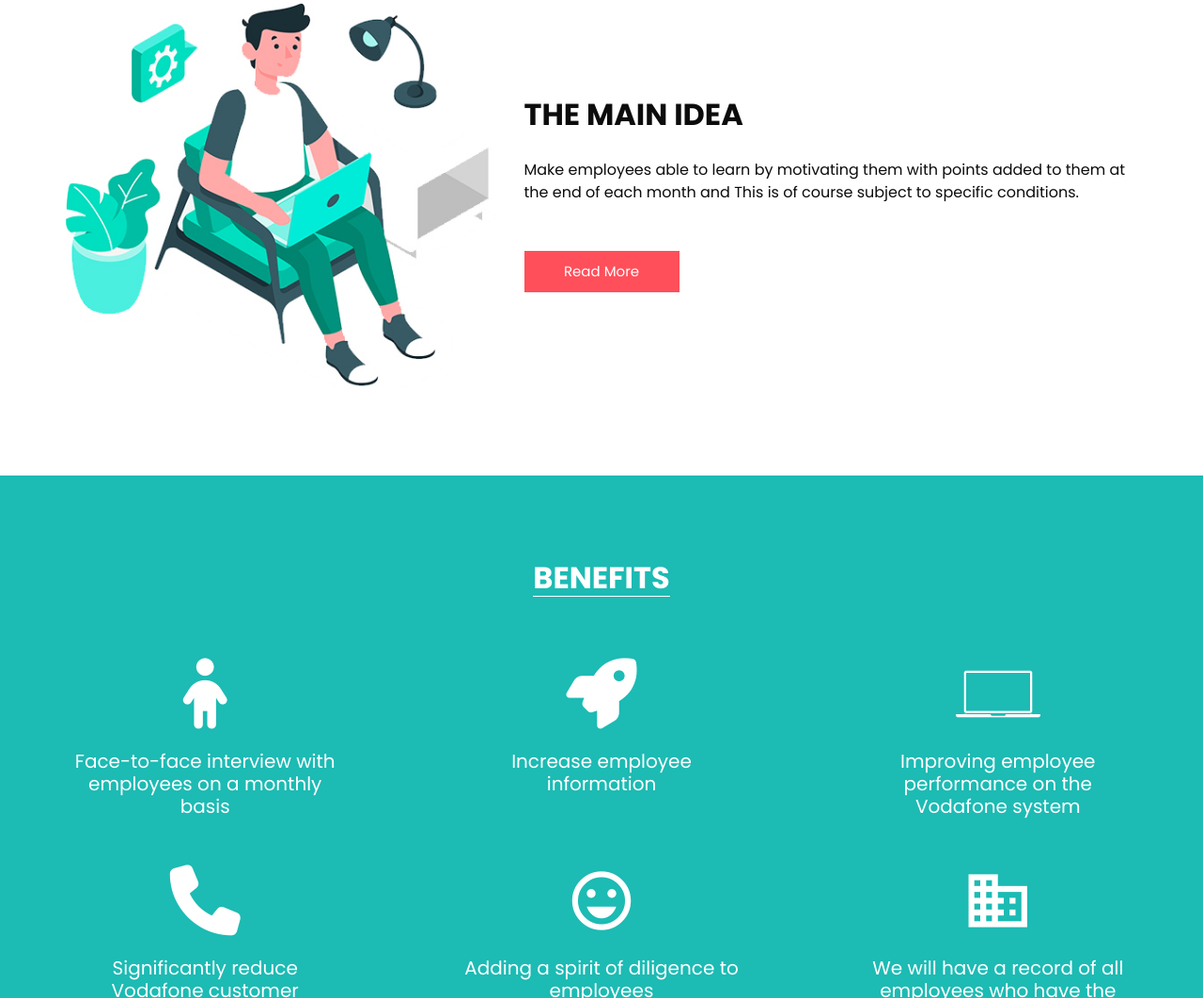
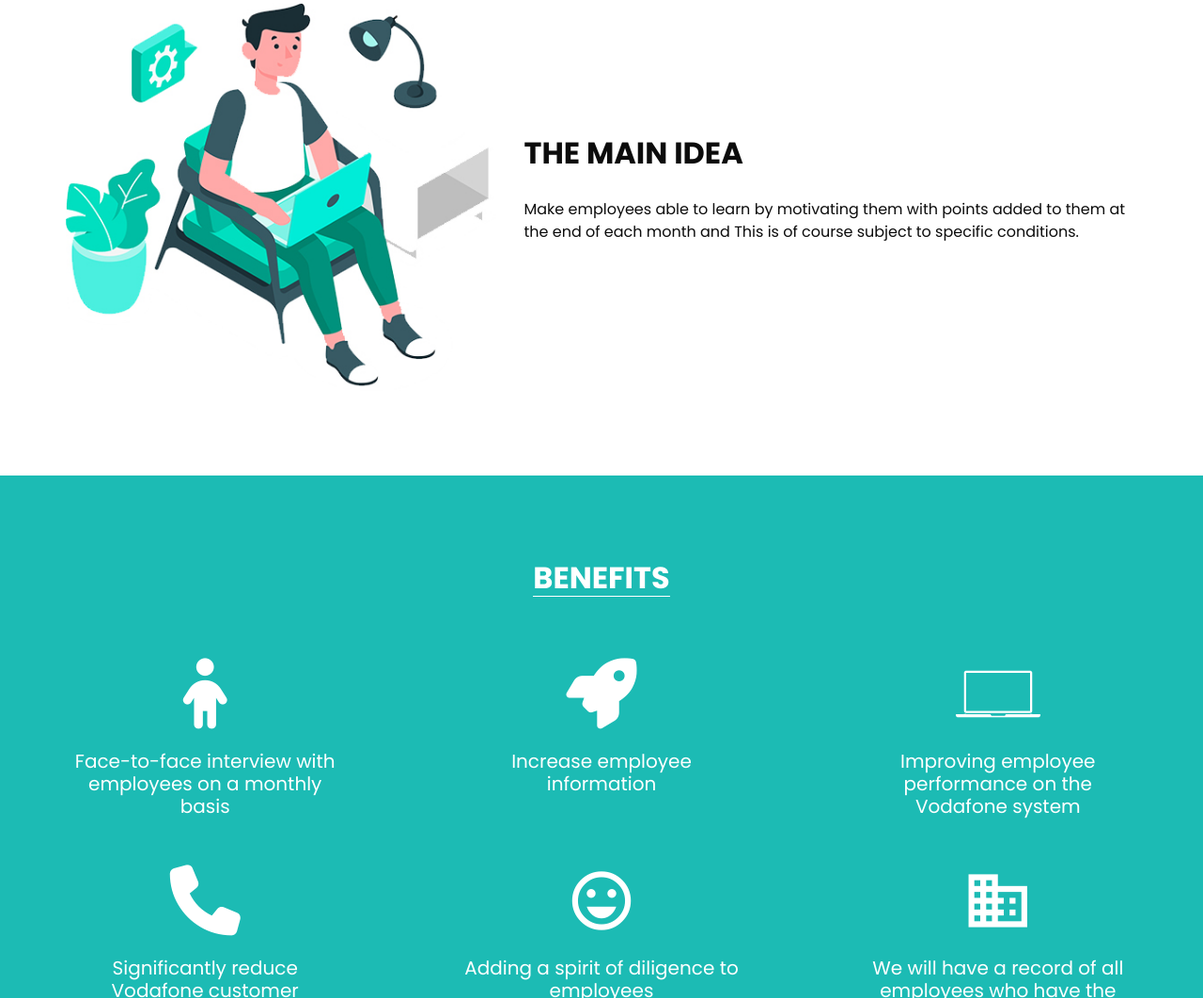
Before and after one commit to a-111222/asma, a plain HTML site: page index.html in a window 1280 px wide. Shown: the part 857-1919 px from the top of the page at 94% size. Drawn offline with Linux system fonts and the light colour scheme.

Commit message:
Update index.html
last8

```diff
--- a/index.html
+++ b/index.html
@@ -142,7 +142,7 @@
             </div>
             <p>
               Make employees able to learn by motivating them with points added to them at the end of each month and This is of course subject to specific conditions.            </p>
-            <div class="btn-box">
+            <div class="btn-box" style="display: none;">
               <a href="" class="btn-1">
                 Read More
               </a>
```
